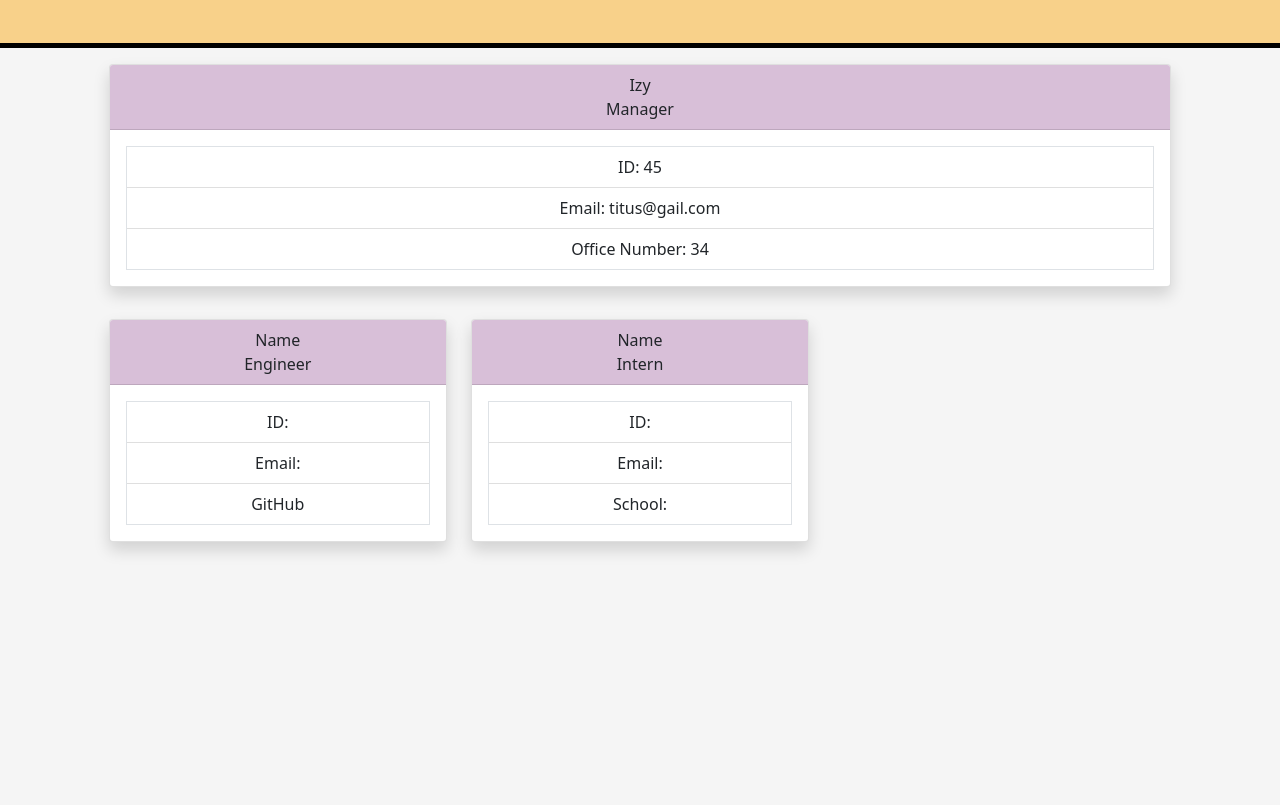
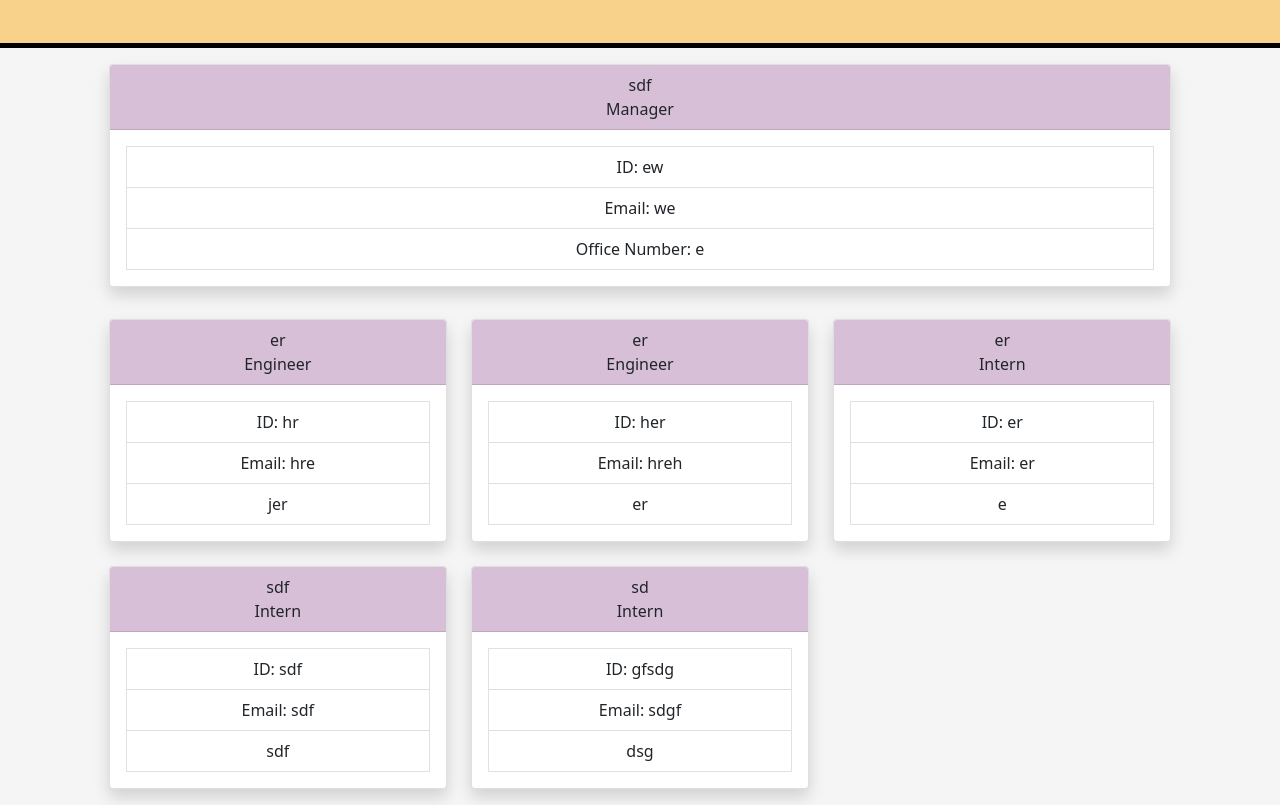
Before and after one commit to Israel-Molestina/team-profile-gen, a website: page myTeam.html in a window 1280 px wide. Shown: the part 93-898 px from the top of the page. Before the commit the page ends 800 px from the top, so only its background shows below. Drawn offline with nearby package versions, Linux system fonts and the light colour scheme.

Commit message:
created for loops for adding interns and engineers

```diff
--- a/myTeam.html
+++ b/myTeam.html
@@ -25,7 +25,7 @@
 
                     <div class="card-header">
 
-                        Izy
+                        sdf
                         <br>
                         Manager
 
@@ -35,9 +35,9 @@
 
                         <ul class="list-group list-group-flush border">
 
-                            <li class="list-group-item">ID: 45 </li>
-                            <li class="list-group-item">Email: titus@gail.com </li>
-                            <li class="list-group-item">Office Number: 34 </li>
+                            <li class="list-group-item">ID: ew </li>
+                            <li class="list-group-item">Email: we </li>
+                            <li class="list-group-item">Office Number: e </li>
 
                         </ul>
 
@@ -49,20 +49,41 @@
                 <section class="row row-cols-1 row-cols-md-3 g-4 mt-2">
 
 
+
                     <section class="col">
                         <div class="card shadow rounded">
 
                             <div class="card-header">
-                                Name <br>
+                                er <br>
                                 Engineer
                             </div>
 
                             <div class="card-body">
 
                                 <ul class="list-group list-group-flush border">
-                                    <li class="list-group-item">ID:</li>
-                                    <li class="list-group-item">Email:</li>
-                                    <li class="list-group-item">GitHub</li>
+                                    <li class="list-group-item">ID: hr</li>
+                                    <li class="list-group-item">Email: hre</li>
+                                    <li class="list-group-item">jer</li>
+                                </ul>
+
+                            </div>
+
+                        </div>
+                    </section>
+                    <section class="col">
+                        <div class="card shadow rounded">
+
+                            <div class="card-header">
+                                er <br>
+                                Engineer
+                            </div>
+
+                            <div class="card-body">
+
+                                <ul class="list-group list-group-flush border">
+                                    <li class="list-group-item">ID: her</li>
+                                    <li class="list-group-item">Email: hreh</li>
+                                    <li class="list-group-item">er</li>
                                 </ul>
 
                             </div>
@@ -70,27 +91,68 @@
                         </div>
                     </section>
 
+
                     <section class="col">
                         <div class="card shadow rounded">
 
                             <div class="card-header">
-                                Name <br>
+                                er <br>
                                 Intern
                             </div>
 
                             <div class="card-body">
 
                                 <ul class="list-group list-group-flush border">
-                                    <li class="list-group-item">ID:</li>
-                                    <li class="list-group-item">Email:</li>
-                                    <li class="list-group-item">School:</li>
+                                    <li class="list-group-item">ID: er</li>
+                                    <li class="list-group-item">Email: er</li>
+                                    <li class="list-group-item">e</li>
                                 </ul>
 
                             </div>
 
                         </div>
+                    </section>
+                    <section class="col">
+                        <div class="card shadow rounded">
 
+                            <div class="card-header">
+                                sdf <br>
+                                Intern
+                            </div>
+
+                            <div class="card-body">
+
+                                <ul class="list-group list-group-flush border">
+                                    <li class="list-group-item">ID: sdf</li>
+                                    <li class="list-group-item">Email: sdf</li>
+                                    <li class="list-group-item">sdf</li>
+                                </ul>
+
+                            </div>
+
+                        </div>
                     </section>
+                    <section class="col">
+                        <div class="card shadow rounded">
+
+                            <div class="card-header">
+                                sd <br>
+                                Intern
+                            </div>
+
+                            <div class="card-body">
+
+                                <ul class="list-group list-group-flush border">
+                                    <li class="list-group-item">ID: gfsdg</li>
+                                    <li class="list-group-item">Email: sdgf</li>
+                                    <li class="list-group-item">dsg</li>
+                                </ul>
+
+                            </div>
+
+                        </div>
+                    </section>
+
 
                 </section>
 
```
Also changed, not shown: dist/generate.js.
